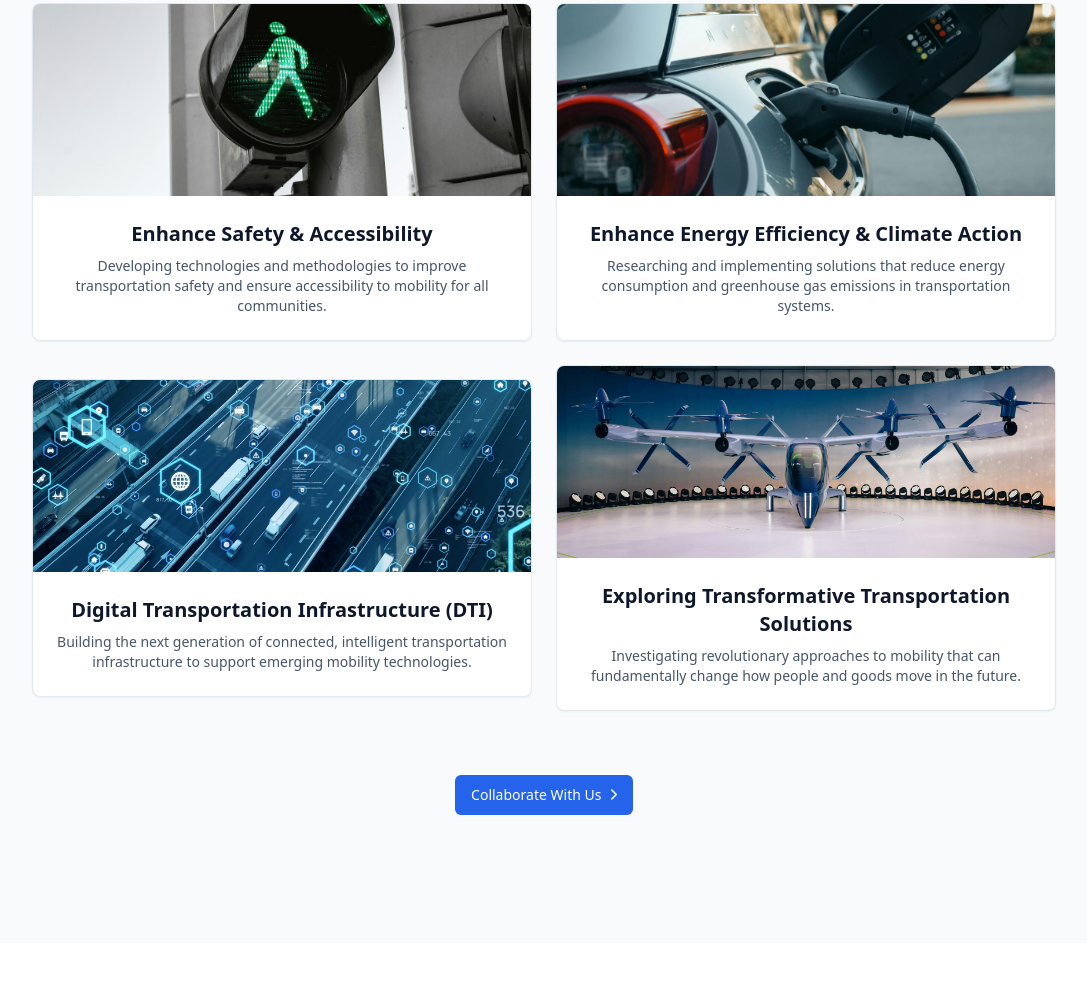
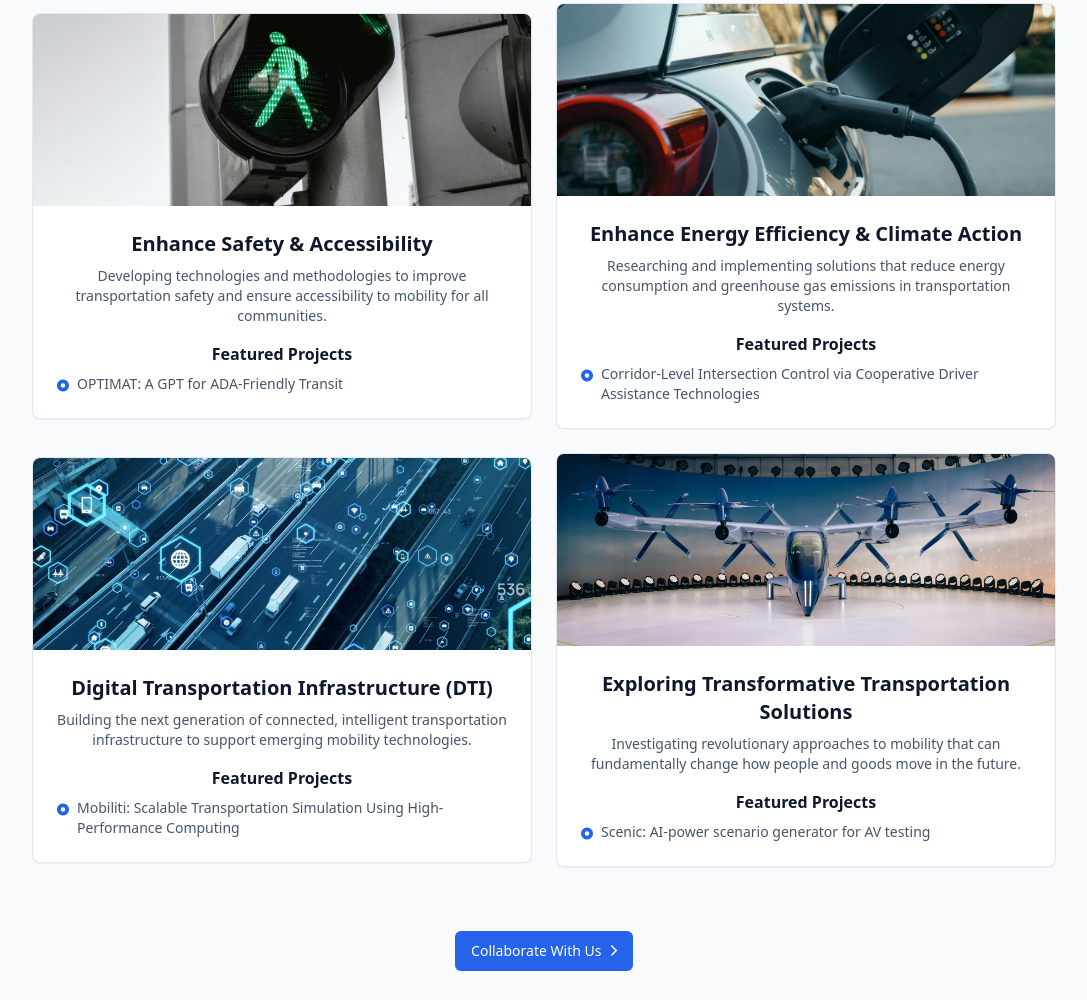
Before and after one commit to fmrc-path/fmrc-path.github.io, a plain HTML site: page index.html in a window 1280 px wide. Shown: the part 1820-2820 px from the top of the page, without its empty margins (96-1183 px from the left). Drawn offline with nearby package versions, Linux system fonts and the light colour scheme.

Commit message:
Update media section: Add clickable image links to articles and videos

```diff
--- a/index.html
+++ b/index.html
@@ -237,9 +237,19 @@
                 </div>
                 <div class="p-6">
                   <h3 class="text-xl font-semibold mb-2">Enhance Safety & Accessibility</h3>
-                  <p class="text-sm text-muted-foreground">
+                  <p class="text-sm text-muted-foreground mb-4">
                     Developing technologies and methodologies to improve transportation safety and ensure accessibility to mobility for all communities.
                   </p>
+                  <!-- Added Projects Section -->
+                  <div class="mt-4">
+                    <h4 class="text-md font-semibold mb-2 text-middle">Featured Projects</h4>
+                    <div class="text-sm text-muted-foreground text-left">
+                      <div class="flex items-start gap-2">
+                        <i class="fa-solid fa-circle-dot text-blue-600 dark:text-blue-400 mt-1 text-xs"></i>
+                        <p><a href="https://optimat.us/">OPTIMAT</a>: A GPT for ADA-Friendly Transit</p>
+                      </div>
+                    </div>
+                  </div>
                 </div>
               </div>
 
@@ -257,6 +267,16 @@
                   <p class="text-sm text-muted-foreground">
                     Researching and implementing solutions that reduce energy consumption and greenhouse gas emissions in transportation systems.
                   </p>
+                  <!-- Added Projects Section -->
+                  <div class="mt-4">
+                    <h4 class="text-md font-semibold mb-2 text-middle">Featured Projects</h4>
+                    <div class="text-sm text-muted-foreground text-left">
+                      <div class="flex items-start gap-2">
+                        <i class="fa-solid fa-circle-dot text-blue-600 dark:text-blue-400 mt-1 text-xs"></i>
+                        <p><a href="https://www.youtube.com/watch?v=owdNEQ7Iavg">Corridor-Level Intersection Control via Cooperative Driver Assistance Technologies</a></p>
+                      </div>
+                    </div>
+                  </div>
                 </div>
               </div>
 
@@ -274,6 +294,16 @@
                   <p class="text-sm text-muted-foreground">
                     Building the next generation of connected, intelligent transportation infrastructure to support emerging mobility technologies.
                   </p>
+                  <!-- Added Projects Section -->
+                  <div class="mt-4">
+                    <h4 class="text-md font-semibold mb-2 text-middle">Featured Projects</h4>
+                    <div class="text-sm text-muted-foreground text-left">
+                      <div class="flex items-start gap-2">
+                        <i class="fa-solid fa-circle-dot text-blue-600 dark:text-blue-400 mt-1 text-xs"></i>
+                        <p><a href="https://crd.lbl.gov/divisions/amcr/computer-science-amcr/cag/research/mobiliti/">Mobiliti: Scalable Transportation Simulation Using High-Performance Computing</a></p>
+                      </div>
+                    </div>
+                  </div>
                 </div>
               </div>
 
@@ -291,6 +321,16 @@
                   <p class="text-sm text-muted-foreground">
                     Investigating revolutionary approaches to mobility that can fundamentally change how people and goods move in the future.
                   </p>
+                  <!-- Added Projects Section -->
+                  <div class="mt-4">
+                    <h4 class="text-md font-semibold mb-2 text-middle">Featured Projects</h4>
+                    <div class="text-sm text-muted-foreground text-left">
+                      <div class="flex items-start gap-2">
+                        <i class="fa-solid fa-circle-dot text-blue-600 dark:text-blue-400 mt-1 text-xs"></i>
+                        <p><a href="https://scenic-lang.org/">Scenic: AI-power scenario generator for AV testing</a></p>
+                      </div>
+                    </div>
+                  </div>
                 </div>
               </div>
             </div>
@@ -524,11 +564,15 @@
               <!-- Media Item 1 -->
               <div class="card overflow-hidden">
                 <div class="relative h-48">
+                  <a href="https://engineering.berkeley.edu/news/2024/11/qa-on-ai-and-traffic-management/"
+                     target="_blank"
+                     rel="noopener noreferrer">
                     <img
                       src="https://engineering.berkeley.edu/wp-content/uploads/2024/11/iStock-2154815450_C-1.jpg"
                       alt="Long exposure of traffic in motion at night showing light trails"
-                    class="w-full h-full object-cover"
+                      class="w-full h-full object-cover hover:opacity-90 transition-opacity"
                     >
+                  </a>
                 </div>
                 <div class="p-6">
                   <div class="flex items-center gap-2 mb-2">
@@ -556,11 +600,15 @@
               <!-- Media Item 2 -->
               <div class="card overflow-hidden">
                 <div class="relative h-48">
+                  <a href="https://abc7news.com/13669203/"
+                     target="_blank"
+                     rel="noopener noreferrer">
                     <img
                       src="images/robotaxi.jpg"
                       alt="ABC News coverage of autonomous vehicle safety"
-                    class="w-full h-full object-cover brightness-75"
+                      class="w-full h-full object-cover brightness-75 hover:opacity-90 transition-opacity"
                     >
+                  </a>
                 </div>
                 <div class="p-6">
                   <div class="flex items-center gap-2 mb-2">
```
Lines whose indentation alone changed are shown as unchanged.
